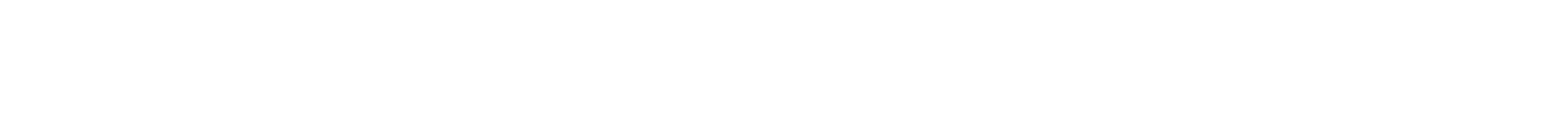
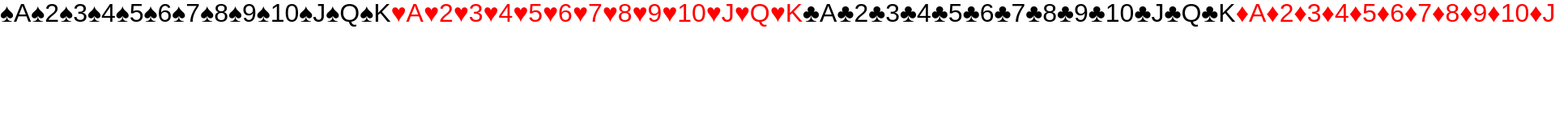
Before and after one commit to Hectorscreativeworld/blackjack, a website: page public/index.html in a window 1280 px wide. Shown: the top 160 px of the page at 81% size, 1920 px wide, since content can reach past the window. Drawn offline with Linux system fonts and the light colour scheme.

Commit message:
cards suits and color

```diff
--- a/public/index.html
+++ b/public/index.html
@@ -5,10 +5,10 @@
     <meta name="viewport" content="width=device-width, initial-scale=1">
     <title>Blackjack</title>
     <link rel="shortcut icon" href="/favicon.ico">
-    <link rel="stylesheet" href="/screen.css">
+    <link rel="stylesheet" href="/style.css">
   </head>
   <body>
-    <h1 class='hello-world'></h1>
+   <div id="output"></div>
     <script src="/main.js" charset="utf-8"></script>
   </body>
 </html>
--- a/public/main.js
+++ b/public/main.js
@@ -1,2 +1,23 @@
+let cards = []
+let suits = ['spades', 'hearts', 'clubs', 'diams']
+let numb = ['A', '2', '3', '4', '5', '6', '7', '8', '9', '10', 'J', 'Q', 'K']
+
+let output = document.getElementById('output')
+
+for (s in suits) {
+  let suit = suits[s][0].toUpperCase()
+  let bgcolor = suit == 'S' || suit == 'C' ? 'black' : 'red'
+
+  for (n in numb) {
+    output.innerHTML +=
+      "<span style='color:" +
+      bgcolor +
+      "'>&" +
+      suits[s] +
+      ';' +
+      numb[n] +
+      '</span>'
+  }
+}
 let randomNum = Math.floor(Math.random() * 52 + 1)
 console.log(randomNum)
--- a/public/screen.css
+++ b/public/style.css
@@ -10,3 +10,18 @@ body {
   margin: 0;
   min-height: 100%;
 }
+
+
+#output {
+  font-size: 2rem;
+}
+
+.clubs,
+.spades {
+  color: black;
+}
+
+.hearts,
+.diams {
+  color: red;
+}
```
